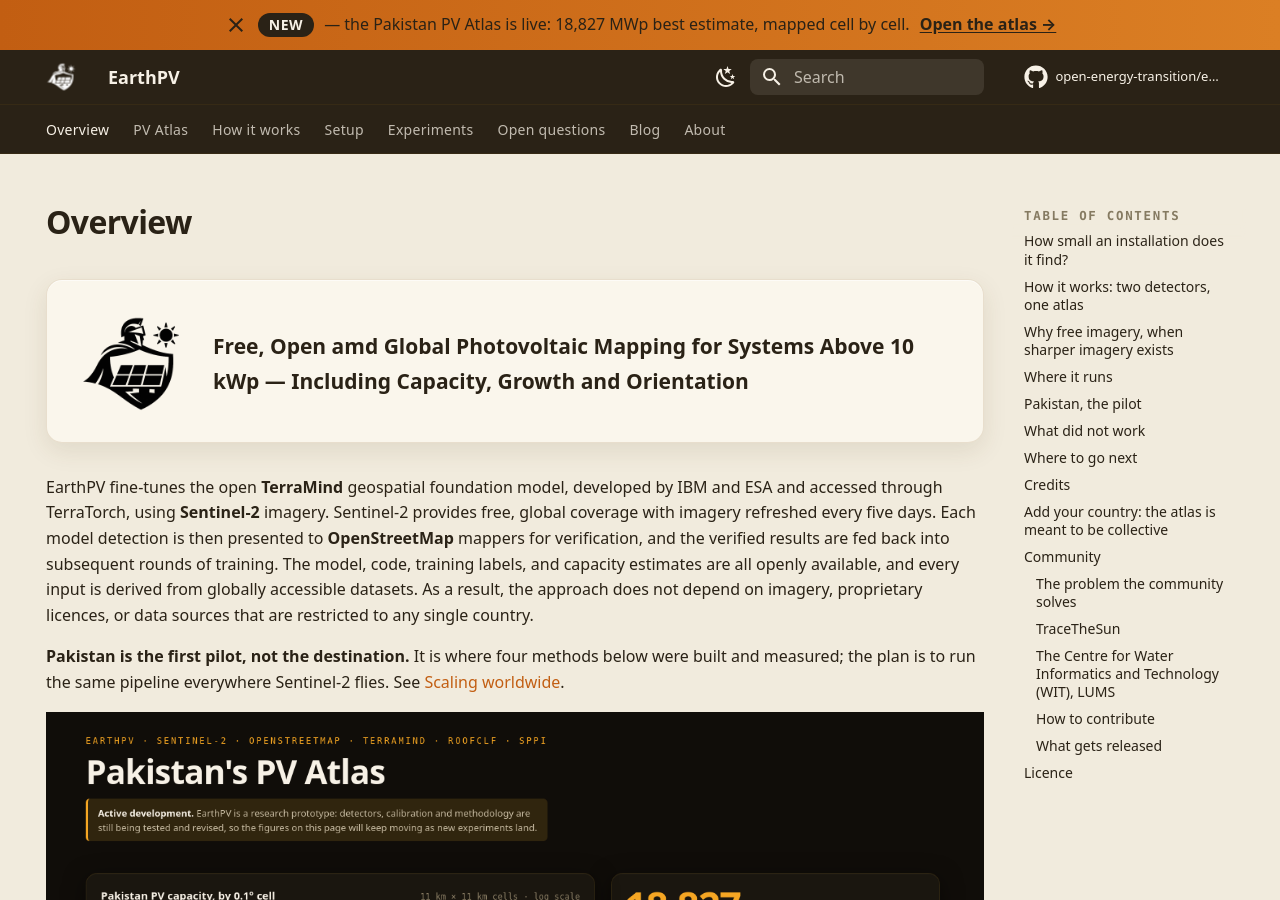
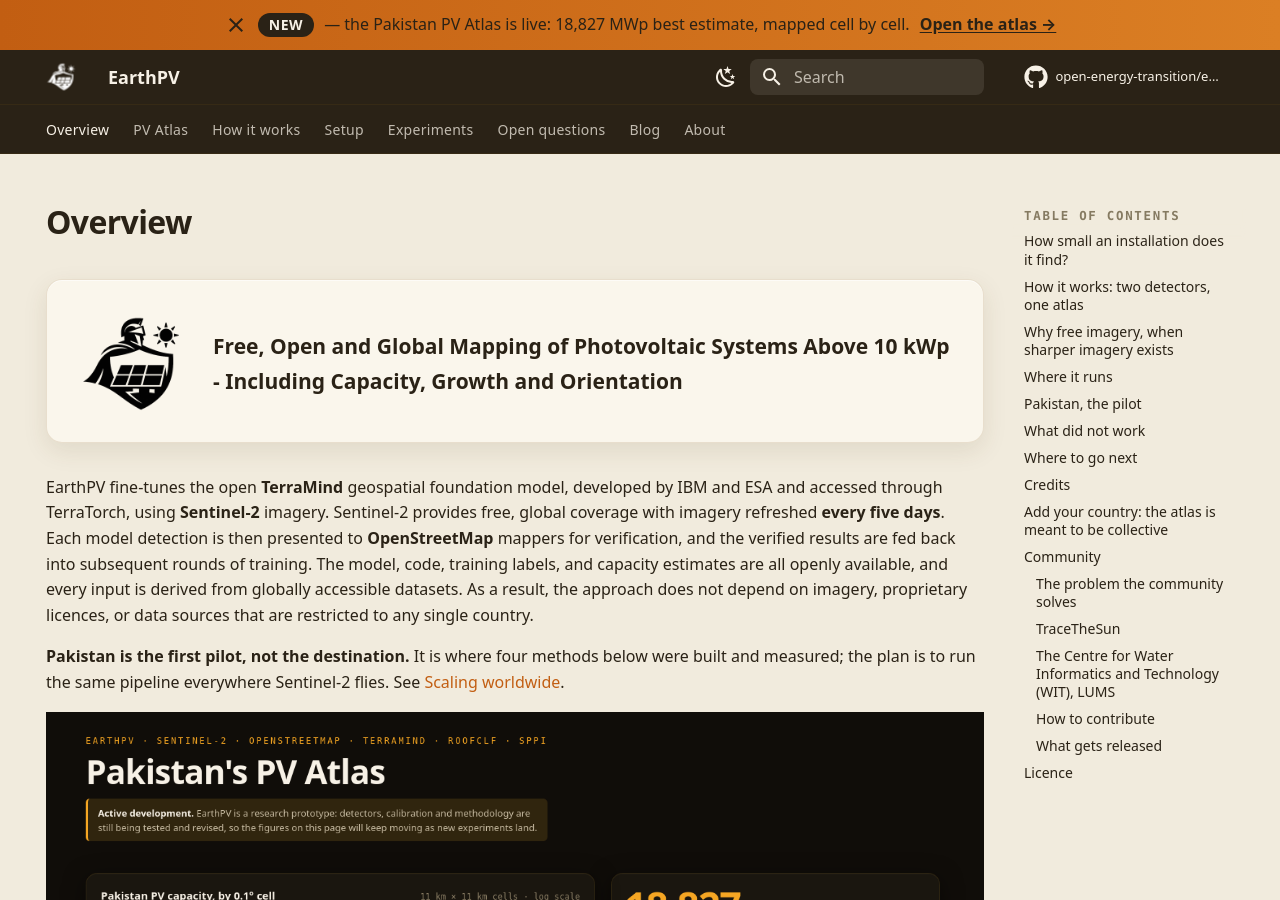
Before and after one commit to open-energy-transition/earthpv, an MkDocs documentation site: the page built from docs/index.md, in a window 1280 px wide and 900 px high. Built offline with MkDocs 1.6.1 and Material for MkDocs 9.7.7, drawn with Linux system fonts in a browser that asks for light colours; comment, search, counter and statistics services are not loaded.

Commit message:
Fix typos and improve clarity in index.md

```diff
--- a/docs/index.md
+++ b/docs/index.md
@@ -12,14 +12,14 @@
 
 <div class="hero-copy" markdown>
 
-**Free, Open amd Global Photovoltaic Mapping for Systems Above 10 kWp — Including Capacity, Growth and Orientation**
+**Free, Open and Global Mapping of Photovoltaic Systems Above 10 kWp - Including Capacity, Growth and Orientation**
 { .lede }
 
 </div>
 
 </div>
 
-EarthPV fine-tunes the open **TerraMind** geospatial foundation model, developed by IBM and ESA and accessed through TerraTorch, using **Sentinel-2** imagery. Sentinel-2 provides free, global coverage with imagery refreshed every five days. Each model detection is then presented to **OpenStreetMap** mappers for verification, and the verified results are fed back into subsequent rounds of training. The model, code, training labels, and capacity estimates are all openly available, and every input is derived from globally accessible datasets. As a result, the approach does not depend on imagery, proprietary licences, or data sources that are restricted to any single country.
+EarthPV fine-tunes the open **TerraMind** geospatial foundation model, developed by IBM and ESA and accessed through TerraTorch, using **Sentinel-2** imagery. Sentinel-2 provides free, global coverage with imagery refreshed **every five days**. Each model detection is then presented to **OpenStreetMap** mappers for verification, and the verified results are fed back into subsequent rounds of training. The model, code, training labels, and capacity estimates are all openly available, and every input is derived from globally accessible datasets. As a result, the approach does not depend on imagery, proprietary licences, or data sources that are restricted to any single country.
 
 **Pakistan is the first pilot, not the destination.** It is where four methods below were
 built and measured; the plan is to run the same pipeline everywhere Sentinel-2 flies. See
```
